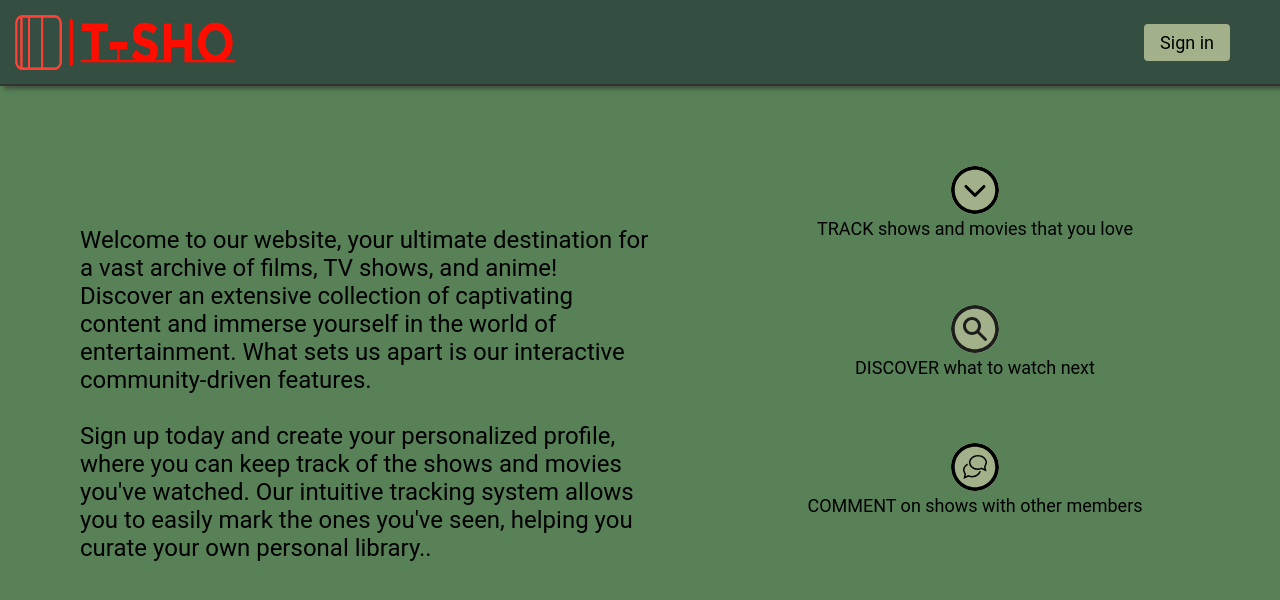
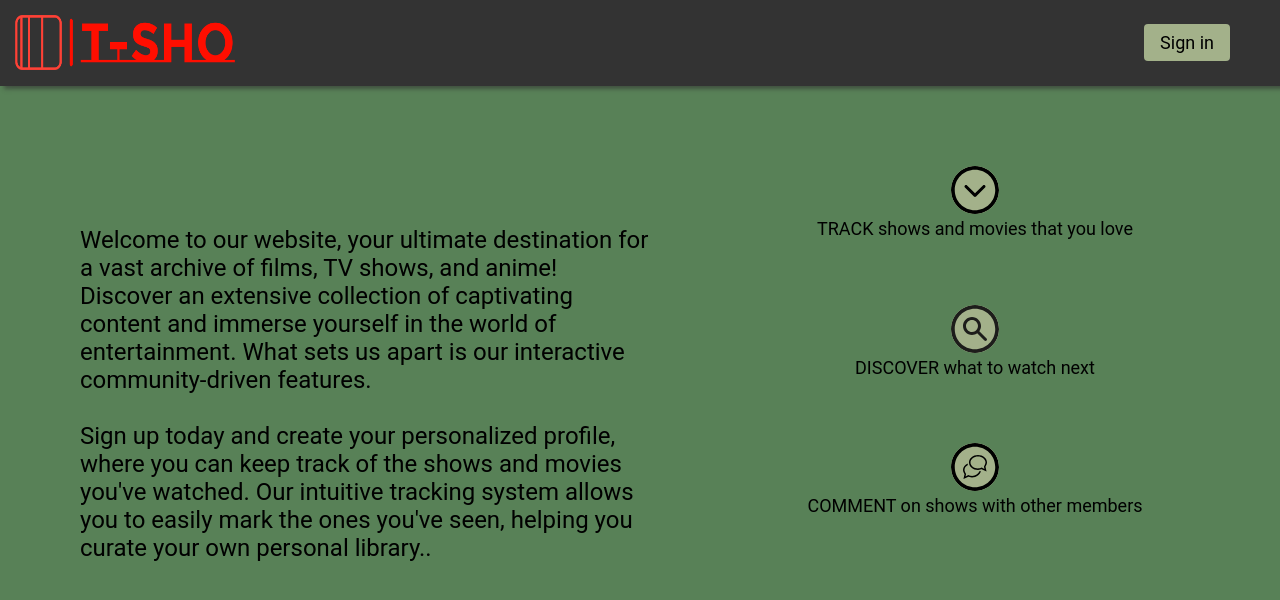
Before and after one commit to Gakron/ProgettoWEB, a website: page public/index.html in a window 1280 px wide. Drawn offline with Linux system fonts and the light colour scheme.

Commit message:
cambi grafici

```diff
--- a/public/assets/css/home.css
+++ b/public/assets/css/home.css
@@ -13,7 +13,7 @@ body {
 }
 
 header {
-    background-color: #344E41;
+    background-color: #333;
     display: flex;
     justify-content: space-between;
     align-items: center;
--- a/public/assets/css/profile.css
+++ b/public/assets/css/profile.css
@@ -14,7 +14,7 @@ body {
 
 
 header {
-  background-color: #344E41;
+  background-color: #333;
   display: flex;
   justify-content: space-between;
   align-items: center;
--- a/public/assets/css/style.css
+++ b/public/assets/css/style.css
@@ -12,7 +12,7 @@ body {
 }
 
 header {
-  background-color: #344E41;
+  background-color: #333;
   display: flex;
   justify-content: space-between;
   align-items: center;
```
